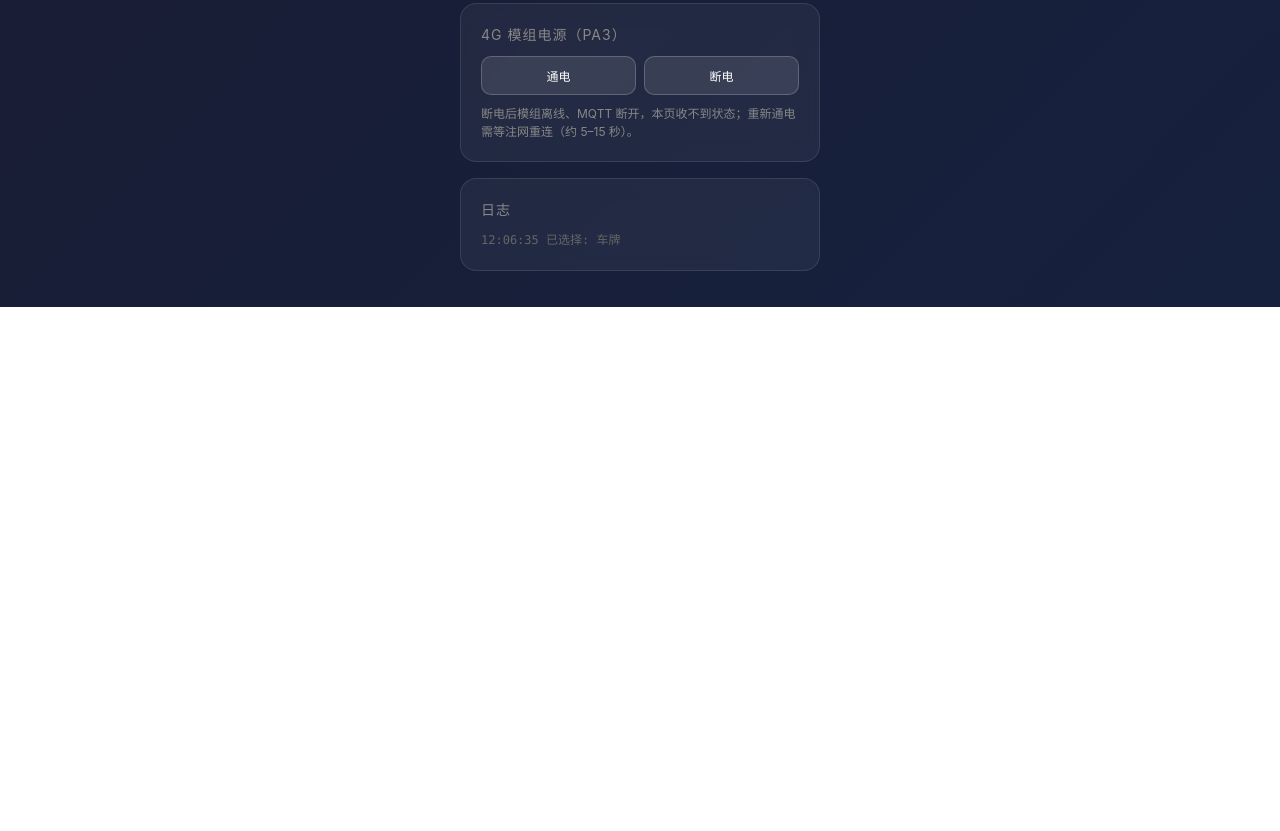
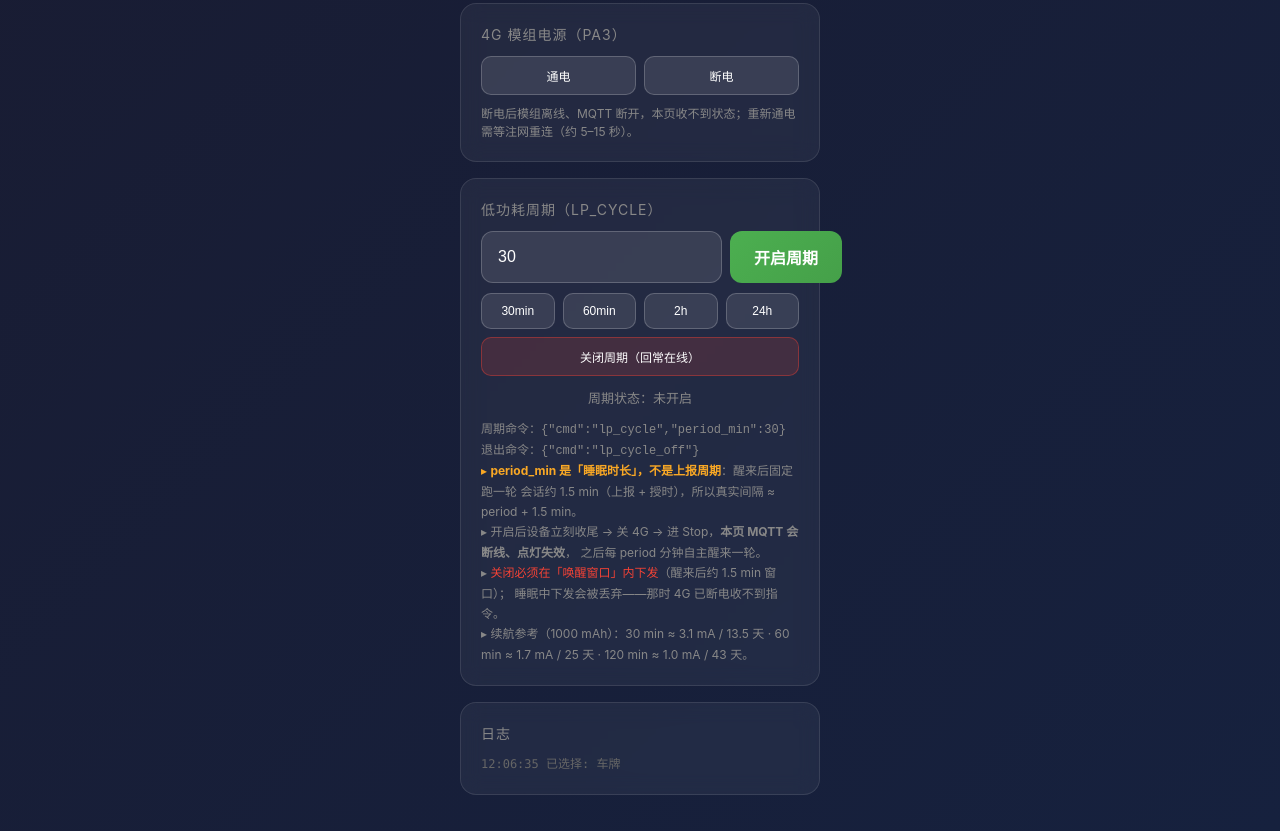
Before and after one commit to xiaoyezi-ysu/led-controller, a plain HTML site: page docs/led_app.html in a window 1280 px wide. Shown: the part 1122-1953 px from the top of the page. Before the commit the page ends 1429 px from the top, so only its background shows below. Drawn offline with Linux system fonts and the light colour scheme; no server answers.

Commit message:
feat(web): 灯控页加入 lp_cycle 低功耗周期控制卡片
- 新增「低功耗周期（lp_cycle）」卡片：睡眠时长输入框 + 30min/60min/2h/24h
  快捷档 + 「开启周期」/「关闭周期（回常在线）」按钮 + 周期状态条
- sendCmd 增加 lp-cycle / lp-cycle-off 分支：
    {"cmd":"lp_cycle","period_min":N}（1..1440 校验，下发前 confirm 提示会断线）
    {"cmd":"lp_cycle_off"}
- updateDeviceState 补 lp_cycle / lp_cycle_off 回执映射与状态条更新
  （lp 回执不带 bright 显示，避免把默认 0 当成亮度）
- highlightBtn 修正：非灯控指令直接 return，不再先清空 LED 高亮
  （原来 v4g / 周期指令会误灭高亮）
- 卡片内写明命令原文与三条硬约束：period_min 是睡眠时长（真实上报间隔
  ≈ period + 会话 ~1.5 min）、开启后关 4G 进 Stop 会导致本页断线、
  关闭必须在唤醒窗口内下发；另附各档续航参考

```diff
--- a/docs/led_app.html
+++ b/docs/led_app.html
@@ -213,6 +213,39 @@
     </div>
 
     <div class="card">
+        <div class="card-title">低功耗周期（lp_cycle）</div>
+        <div class="input-group">
+            <input type="text" id="lpPeriod" placeholder="睡眠时长（分钟，1–1440）" value="30">
+            <button class="btn-connect" onclick="sendCmd('lp-cycle')">开启周期</button>
+        </div>
+        <div class="quick-actions" style="margin-top: 10px;">
+            <button class="quick-btn" onclick="setLpPeriod(30)">30min</button>
+            <button class="quick-btn" onclick="setLpPeriod(60)">60min</button>
+            <button class="quick-btn" onclick="setLpPeriod(120)">2h</button>
+            <button class="quick-btn" onclick="setLpPeriod(1440)">24h</button>
+        </div>
+        <div class="quick-actions" style="margin-top: 8px;">
+            <button class="quick-btn" style="background:rgba(244,67,54,0.15);border-color:rgba(244,67,54,0.4);"
+                    onclick="sendCmd('lp-cycle-off')">关闭周期（回常在线）</button>
+        </div>
+        <div id="lpState" style="font-size:13px;color:#888;margin-top:12px;text-align:center;">
+            周期状态：未开启
+        </div>
+        <div style="font-size:12px;color:#888;margin-top:12px;line-height:1.7;">
+            周期命令：<code>{"cmd":"lp_cycle","period_min":30}</code><br>
+            退出命令：<code>{"cmd":"lp_cycle_off"}</code><br>
+            <span style="color:#f9a825;">▸ <b>period_min 是「睡眠时长」，不是上报周期</b></span>：醒来后固定跑一轮
+            会话约 1.5 min（上报 + 授时），所以真实间隔 ≈ period + 1.5 min。<br>
+            ▸ 开启后设备立刻收尾 → 关 4G → 进 Stop，<b>本页 MQTT 会断线、点灯失效</b>，
+            之后每 period 分钟自主醒来一轮。<br>
+            ▸ <span style="color:#f44336;">关闭必须在「唤醒窗口」内下发</span>（醒来后约 1.5 min 窗口）；
+            睡眠中下发会被丢弃——那时 4G 已断电收不到指令。<br>
+            ▸ 续航参考（1000 mAh）：30 min ≈ 3.1 mA / 13.5 天 · 60 min ≈ 1.7 mA / 25 天 ·
+            120 min ≈ 1.0 mA / 43 天。
+        </div>
+    </div>
+
+    <div class="card">
         <div class="card-title">日志</div>
         <div class="log-card" id="log"></div>
     </div>
@@ -247,6 +280,8 @@
         let currentColor = null;   // 当前点亮的颜色：拖亮度条时据此决定改哪路灯
         let brightTimer = null;    // 亮度节流定时器（拖动时别把 MQTT 打爆）
         let v4gOn = true;          // 4G 模组电源本地视图（PA3）
+        let lpOn = false;          // 低功耗周期本地视图（lp_cycle）
+        let lpPeriodSet = 30;      // 最后一次下发的睡眠时长（分钟），用于回执回显
         let lastAck = null;        // 最近一次设备回执（用于"实际亮度"回显）
         const DEFAULT_DEVICES = [
             { name: '车牌', id: '898608961026C0241530', fixed: true },
@@ -422,7 +457,7 @@
             log('已断开', 'time');
         }
 
-        // cmd: red | yellow | green | off | v4g-on | v4g-off
+        // cmd: red | yellow | green | off | v4g-on | v4g-off | lp-cycle | lp-cycle-off
         function sendCmd(cmd) {
             if (!isConnected || !client) { log('未连接', 'err'); return; }
             const targetId = document.getElementById('deviceId').value.trim();
@@ -436,6 +471,24 @@
                 msg = JSON.stringify({ cardID: deviceId, cmd: 'v4g', state: state });
                 tag = '4G 电源 ' + (state === 'on' ? '通电' : '断电');
                 v4gOn = (state === 'on');
+            } else if (cmd === 'lp-cycle') {
+                // 固件：{"cmd":"lp_cycle","period_min":N}，N=1..1440，缺省 30
+                // period_min 是「睡眠时长」；醒来后固定跑一轮约 92s 会话（上报+授时）
+                const per = parseInt(document.getElementById('lpPeriod').value, 10);
+                if (!(per >= 1 && per <= 1440)) { log('睡眠时长需为 1–1440 分钟', 'err'); return; }
+                if (!confirm('开启低功耗周期：\n\n· 每轮睡 ' + per + ' 分钟（真实上报间隔约 '
+                        + per + '+1.5 分钟）\n· 设备将立刻关 4G 进 Stop，本页 MQTT 随之断线\n\n确认下发？'))
+                    return;
+                msg = JSON.stringify({ cmd: 'lp_cycle', period_min: per });
+                tag = '开启低功耗周期：每轮睡 ' + per + ' min';
+                lpPeriodSet = per;
+                lpOn = true;
+            } else if (cmd === 'lp-cycle-off') {
+                // 固件：{"cmd":"lp_cycle_off"} —— 退出循环，回到常在线
+                // ★ 必须在「唤醒窗口」内下发（醒来后约 92s），睡眠中模组已断电收不到
+                msg = JSON.stringify({ cmd: 'lp_cycle_off' });
+                tag = '关闭低功耗周期（回常在线）';
+                lpOn = false;
             } else {
                 // ★ 用固件主推的 Web 格式 {"cmd":"led","color":X,"state":"on|off","bright":0-255}
                 // main.c 里这条走 is_web_led 分支，跳过 ICCID 匹配校验，最稳。
@@ -458,11 +511,19 @@
         }
 
         function highlightBtn(cmd) {
+            // 非灯控指令不碰 LED 高亮（原来先清空再 return，v4g / 周期指令会误灭高亮）
+            if (cmd === 'v4g-on' || cmd === 'v4g-off' ||
+                cmd === 'lp-cycle' || cmd === 'lp-cycle-off') return;
             document.querySelectorAll('.led-btn').forEach(b => b.classList.remove('active'));
-            if (cmd === 'v4g-on' || cmd === 'v4g-off') return;   // 电源开关不影响灯键高亮
             const map = { red: 0, yellow: 1, green: 2, off: 3 };
             const btns = document.querySelectorAll('.led-btn');
             if (map[cmd] !== undefined && btns[map[cmd]]) btns[map[cmd]].classList.add('active');
+        }
+
+        // 低功耗周期快捷档：写入输入框（真正下发仍走 sendCmd('lp-cycle')）
+        function setLpPeriod(min) {
+            document.getElementById('lpPeriod').value = min;
+            log('已选择睡眠时长 ' + min + ' min（点「开启周期」下发）', 'time');
         }
 
         function updateBrightness() {
@@ -484,12 +545,27 @@
         // 这是"命令真的生效了"的凭据（固件在 LED_SetColor 之后才发这条）
         function updateDeviceState(a) {
             const el = document.getElementById('devState');
+            const isLp = (a.cmd === 'lp_cycle' || a.cmd === 'lp_cycle_off');
             if (el) {
                 const nameMap = { red:'红灯', yellow:'黄灯', green:'绿灯',
-                                  off:'已关灯', sleep:'休眠中', v4g:'4G 电源已切换' };
+                                  off:'已关灯', sleep:'休眠中', v4g:'4G 电源已切换',
+                                  lp_cycle:'低功耗周期已开启', lp_cycle_off:'低功耗周期已关闭' };
                 const c = nameMap[a.cmd] || a.cmd;
                 el.textContent = '设备实际：' + c
-                    + (a.bright !== undefined ? '  亮度 ' + a.bright : '');
+                    + (!isLp && a.bright !== undefined ? '  亮度 ' + a.bright : '');
+            }
+            // 低功耗周期回执 → 更新周期状态条（设备随后会关 4G 进 Stop，本页断线属正常）
+            const ls = document.getElementById('lpState');
+            if (ls && isLp) {
+                if (a.cmd === 'lp_cycle') {
+                    lpOn = true;
+                    ls.innerHTML = '<span style="color:#4CAF50;">● 周期已开启</span> · 睡 '
+                        + lpPeriodSet + ' min + 会话 ~1.5 min/轮'
+                        + '<br><span style="color:#f9a825;">设备正在收尾入睡，本页即将断线（正常）</span>';
+                } else {
+                    lpOn = false;
+                    ls.innerHTML = '<span style="color:#888;">● 周期已关闭</span> · 设备保持常在线';
+                }
             }
             // 用设备真实亮度校正滑块（别人改过 / 换了浏览器时能对上）
             if (a.bright !== undefined && ['red','yellow','green'].includes(a.cmd)) {
```
